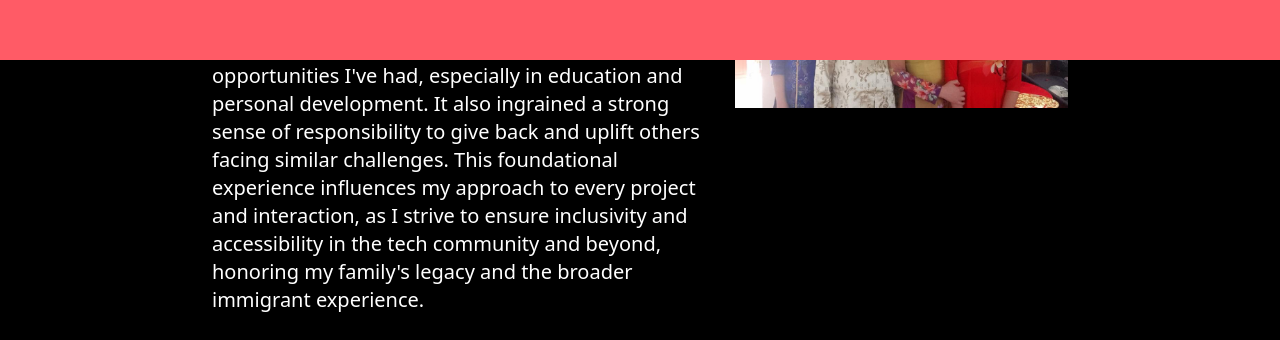
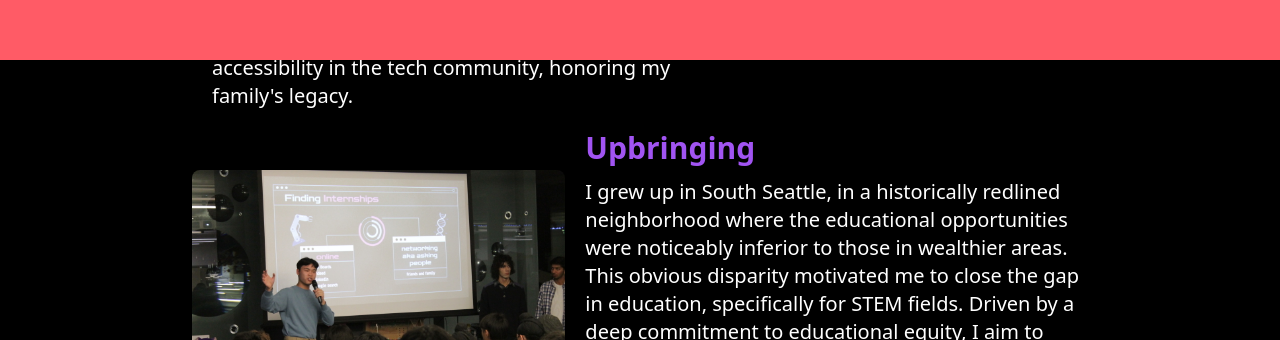
Before and after one commit to Simon-Dao/portfolio-2024, a Next.js app: page /about in a window 1280 px wide. Shown: the part 1540-1880 px from the top of the page. Built offline with nearby package versions, Linux system fonts and the light colour scheme.

Commit message:
about page mostly finished

```diff
--- a/app/(overflow)/about/page.tsx
+++ b/app/(overflow)/about/page.tsx
@@ -58,18 +58,17 @@ function About() {
           <p className="text-xl mt-5">
             {`
             During this short time, I have grown to be an innovator, mentor, and leader. Since my first day at the University of Washington,
-            I set my mission to improve myself as much as I can. This journey has been fraught with hardship and struggles, but I pulled
-            through and came out a better person. From that fateful day, I have explored my interest in web development, game development,
+            I set my mission to improve myself as much as I can. This journey has been a rough road, but I pulled
+            through and came out a better person. From that fateful first day, I have explored my interest in web development, game development,
             and machine learning, inspired by my coursework, and have applied it to many impactful projects. One highlight being the hackathon
-            website for UWB ACM's Website, which significantly improved participants' experience by streamlining the registration and project submission processes.
-
+            website for UWB ACM's Website, which significantly improved participants' experience by streamlining the registration and event participation tracking process.
+              `}
+          </p>
+          <p className="text-xl mt-5">
+            {`
             My main goal is to make it easier for people to get into technology, especially those who might feel intimidated by the perceived complexity or
             those who think it might not be for them. By demystifying technology and making learning resources more accessible, I aim to open doors for more
             individuals to discover their potential in the tech world.
-
-            I want to tell you how I got here in the first place. Growing up in a low-income neighborhood in Seattle, the opportunities for learning advanced
-            technology were limited. My passion for tech was sparked by a community program that introduced me to basic coding. This experience was transformative,
-            and it fueled my desire to delve deeper into the tech field, ensuring others could have the same transformative experiences through education and community engagement.
               `}
           </p>
           <div className="flex w-full items-center">
@@ -79,17 +78,15 @@ function About() {
               </h1>
               <p className="text-xl">
                 {`
-                I come from a family of Vietnamese immigrants whose journey to the United States was marked by
-                hope and resilience. Raised on stories of adversity and perseverance, my values and aspirations
-                were shaped early on. A notable story is my father's escape from poverty in Vietnam to the U.S.,
-                 where he used his informal engineering education to build a successful business. His experiences
-                 inspired my passion for STEM education. This background instilled in me a deep appreciation for the
-                 opportunities I've had, especially in education and personal development. It also ingrained a strong
-                  sense of responsibility to give back and uplift others facing similar challenges. This foundational
-                   experience influences my approach to every project and interaction, as I strive to ensure inclusivity
-                    and accessibility in the tech community and beyond, honoring my family's legacy and the broader
-                     immigrant experience.
-
+                I come from a family of Vietnamese immigrants whose journey to the United States was
+                marked by hope and resilience. Raised on stories of adversity, my values and aspirations
+                were shaped early on. One significant experience was my father's spontanious and informal teachings
+                about engineering concepts, despite his lack
+                of formal education, he would often explain complex concepts to me in a way that was easy to understand.
+                His enthusiasm for the subject inspired my own passion for STEM. This background instilled in me a deep
+                appreciation for educational opportunities and a strong sense of responsibility to uplift
+                others. This experience influences my approach to every project, as I strive to ensure
+                inclusivity and accessibility in the tech community, honoring my family's legacy.
               `}
               </p>
             </div>
```
